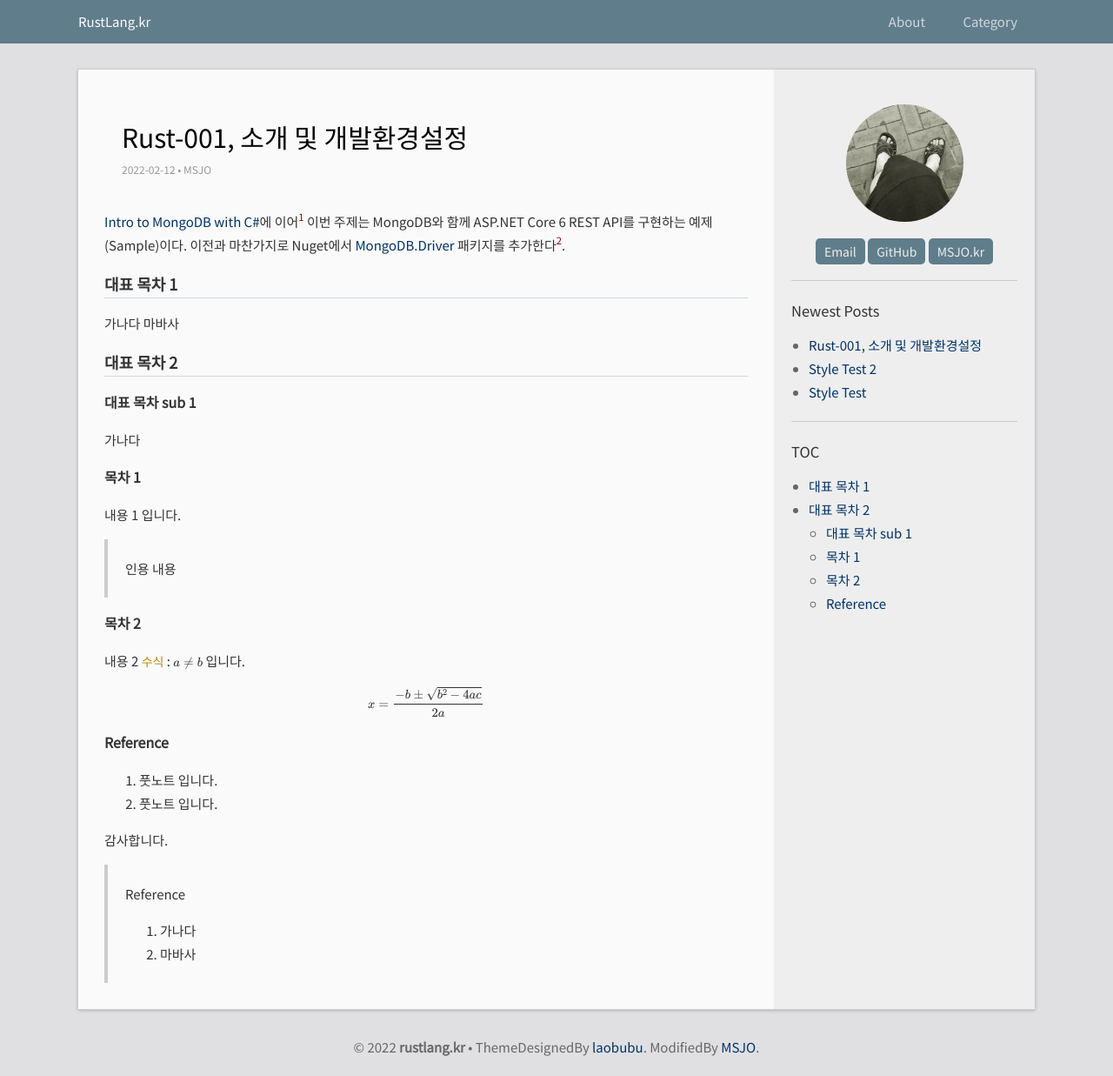
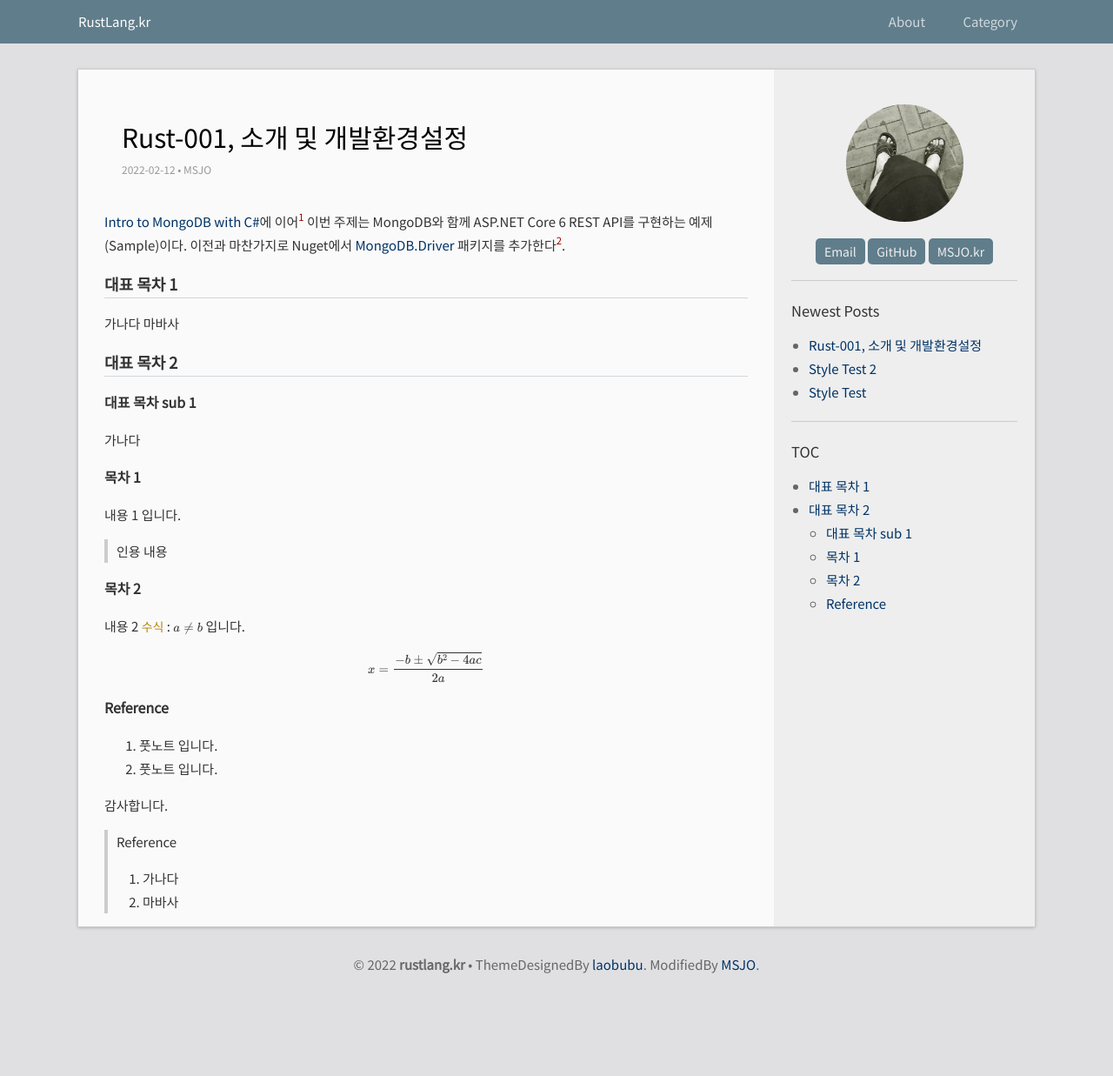
Before and after one commit to DebugJO/rustlang, a Jekyll site: the page built from _posts/2022-02-12-3.md, in a window 1280 px wide. Shown: the whole page at 87% size. Built offline with Jekyll 4.4.1, drawn with Linux system fonts in a browser that asks for light colours; formulas are drawn with MathJax 3; after the commit the page ends 1142 px from its top, so only the background shows below that.

Commit message:
Update _base.scss

```diff
--- a/_sass/_base.scss
+++ b/_sass/_base.scss
@@ -14,9 +14,23 @@ a:hover, a:focus {
 }
 blockquote {
 	margin:0;
-	padding: 5px 20px;
+	padding: 0px 10px;
 	border-left: 4px solid #CCC;
 }
+
+blockquote ol {
+	margin-bottom: -15px;
+}
+
+blockquote ul {
+	margin-bottom: -15px;
+}
+
+blockquote li {
+	margin-bottom: -4px 0px;
+	margin-left: -10px;
+}
+
 code,pre {
 	font-family:  $code-font-family;
 	font-size: $code-font-size;
```
